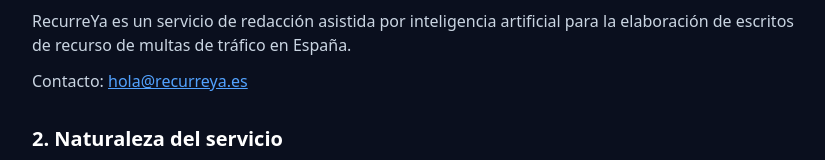
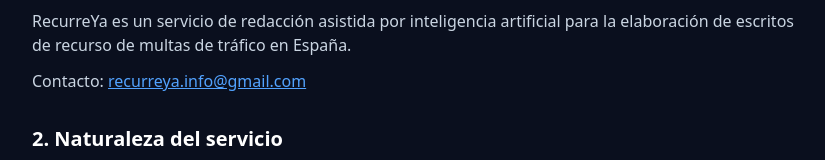
Before and after one commit to GiovannyPanesso/recurreya, a Next.js app: page /aviso-legal in a window 1280 px wide. Shown: the part 231-391 px from the top of the page, without its empty margins (224-1049 px from the left). Built offline with nearby package versions, Linux system fonts and the light colour scheme.

Commit message:
fix: actualizar email de contacto

```diff
--- a/src/app/(legal)/aviso-legal/page.tsx
+++ b/src/app/(legal)/aviso-legal/page.tsx
@@ -20,10 +20,10 @@
         <p>
           Contacto:{" "}
           <a
-            href="mailto:hola@recurreya.es"
+            href="mailto:recurreya.info@gmail.com"
             className="text-blue-400 underline"
           >
-            hola@recurreya.es
+            recurreya.info@gmail.com
           </a>
         </p>
       </section>
--- a/src/app/(legal)/privacidad/page.tsx
+++ b/src/app/(legal)/privacidad/page.tsx
@@ -18,10 +18,10 @@
           El responsable del tratamiento de los datos personales recogidos a
           través de RecurreYa es el titular del servicio, contactable en{" "}
           <a
-            href="mailto:hola@recurreya.es"
+            href="mailto:recurreya.info@gmail.com"
             className="text-blue-400 underline"
           >
-            hola@recurreya.es
+            recurreya.info@gmail.com
           </a>
           .
         </p>
@@ -103,10 +103,10 @@
           días. El usuario puede solicitar la eliminación anticipada enviando un
           email a{" "}
           <a
-            href="mailto:hola@recurreya.es"
+            href="mailto:recurreya.info@gmail.com"
             className="text-blue-400 underline"
           >
-            hola@recurreya.es
+            recurreya.info@gmail.com
           </a>
           .
         </p>
@@ -120,10 +120,10 @@
           Puedes ejercer tus derechos de acceso, rectificación, supresión,
           portabilidad y oposición enviando un email a{" "}
           <a
-            href="mailto:hola@recurreya.es"
+            href="mailto:recurreya.info@gmail.com"
             className="text-blue-400 underline"
           >
-            hola@recurreya.es
+            recurreya.info@gmail.com
           </a>
           . También puedes presentar una reclamación ante la Agencia Española de
           Protección de Datos (aepd.es).
```
